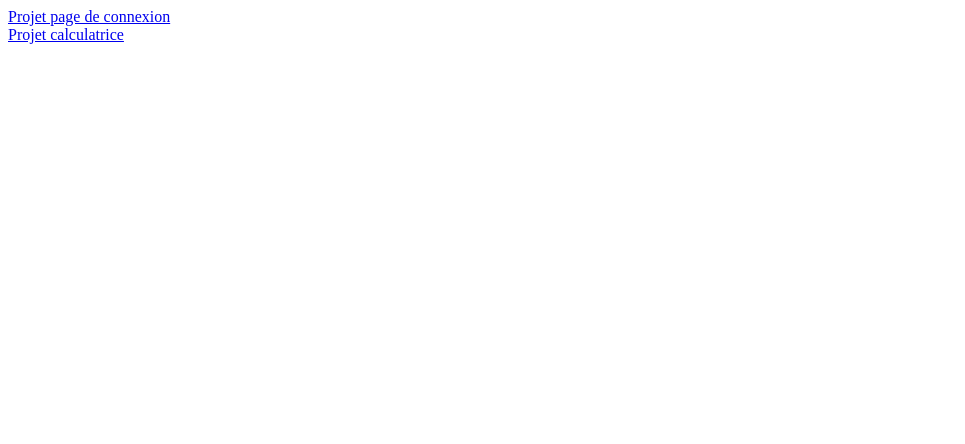
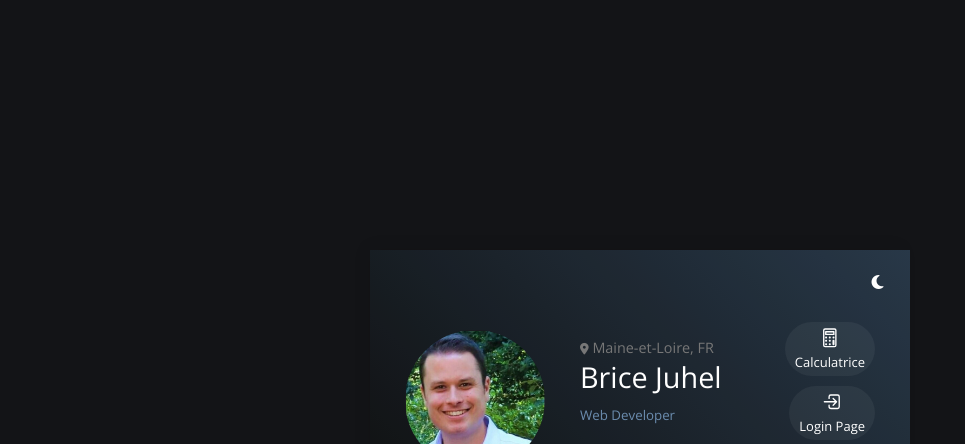
Before and after one commit to BriceJuhel/portfolio, a plain HTML site: page index.html in a window 1280 px wide. Shown: the top 444 px of the page, without its empty margins (0-965 px from the left). Drawn offline with nearby package versions, Linux system fonts and the light colour scheme.

Commit message:
Add files via upload

```diff
--- a/Projet Login Page/style.css
+++ b/Projet Login Page/style.css
@@ -56,7 +56,7 @@ h2 {
 
 input:focus ~ label,
 input:valid ~ label{
-top : -5px;
+top: -5px;
 }
 
 .inputbox input {
--- a/index.html
+++ b/index.html
@@ -1,14 +1,55 @@
 <!DOCTYPE html>
-<html lang="fr">
+<html lang="en">
 <head>
     <meta charset="UTF-8">
     <meta http-equiv="X-UA-Compatible" content="IE=edge">
     <meta name="viewport" content="width=device-width, initial-scale=1.0">
-    <title>Document</title>
+    <title>Portfolio Card</title>
+    <link rel="stylesheet" href="main.css">
+    <script src="https://kit.fontawesome.com/20cee36f21.js" crossorigin="anonymous"></script>
 </head>
-<body>
-    <a href="./Projet Login Page/loginpage.html">Projet page de connexion</a>
-    <br>
-    <a href="./Projet calculatrice/calculatrice.html">Projet calculatrice</a>
+<body id="body" class="theme--dark">
+    <input type="checkbox" id="menu">
+    <input type="checkbox" id="night">
+    <div id="container">
+        <div class="header">
+            <label for="night" class="night-mode" onclick="enableNight()">
+                <i class="fa-solid fa-moon"></i>
+            </label>
+        </div>
+        <section class="left-section">
+            <img src="profile.jpg" alt="" class="profile-pic">
+            <div class="profile-details">
+                <span class="profile-maps">
+                    <i class="fa-solid fa-location-dot"></i> Maine-et-Loire, FR
+                </span>
+                <p class="profile-name">Brice Juhel</p>
+                <span class="profile-summary">Web Developer</span>
+                <a href="#" class="profile-cv">Download CV</a>
+            </div>
+            <div class="profile-pils">
+                <span class="pils"><a href="./Projet calculatrice/calculatrice.html"><ion-icon name="calculator-outline"></ion-icon><br>Calculatrice</a></span>
+                <span class="pils"><a href="./Projet Login Page/loginpage.html"><ion-icon name="log-in-outline"></ion-icon><br> Login Page</a></span>
+
+                <span class="pils"><a href="https://www.linkedin.com/in/brice-juhel/"><i class="fa-brands fa-linkedin"></i> Linkedin</a></span>
+            </div>
+        </section>
+        <div class="front-smooth"></div>
+    </div>
+    <script>
+        let enableNight = () => {
+            var body = document.getElementById("body");
+            if (body.classList.contains('theme--light')) {
+                body.classList.remove('theme--light');
+                body.classList.add('theme--dark');
+            } else {
+                body.classList.remove('theme--dark');
+                body.classList.add('theme--light');
+            }
+        }
+
+    </script>
+    <script type="module" src="https://unpkg.com/ionicons@5.5.2/dist/ionicons/ionicons.esm.js"></script>
+    <script nomodule src="https://unpkg.com/ionicons@5.5.2/dist/ionicons/ionicons.js"></script>
 </body>
 </html>
--- /dev/null
+++ b/main.css
@@ -0,0 +1,289 @@
+@import url("https://fonts.googleapis.com/css?family=Open+Sans:300, 400,600&display=swap");
+* {
+  margin: 0;
+  -webkit-box-sizing: border-box;
+          box-sizing: border-box;
+}
+
+.theme--light {
+  --back: #dfdfec;
+  --element: linear-gradient(45deg, #bfbfd9, #fff);
+  --shadow: #bfbfd9;
+  --pils-back: rgba(0, 0, 0, 0.05);
+  --text-primary: #333;
+  --text-secondary: #555;
+  --text-third: #000;
+  --text-cv: #1a53ff;
+}
+
+.theme--dark {
+  --back: #131417;
+  --element: linear-gradient(45deg, #101010, #2c3e50);
+  --shadow: #3f5973;
+  --pils-back: rgba(255, 255, 255, 0.05);
+  --text-primary: white;
+  --text-secondary: #6b8cae;
+  --text-third: #777;
+  --text-cv: #ef5350;
+}
+
+input[type="checkbox"] {
+  z-index: -1;
+  display: none;
+}
+
+a:visited, a:link {
+  text-decoration: none;
+}
+
+html, body {
+  background: var(--back);
+  display: -webkit-box;
+  display: -ms-flexbox;
+  display: flex;
+  width: 100%;
+  height: 100%;
+  -webkit-box-align: center;
+      -ms-flex-align: center;
+          align-items: center;
+  -webkit-box-pack: center;
+      -ms-flex-pack: center;
+          justify-content: center;
+  font-family: 'Open Sans', sans-serif;
+  font-size: .9rem;
+  -ms-flex-negative: 0;
+      flex-shrink: 0;
+  -webkit-transition: all .3s ease;
+  transition: all .3s ease;
+}
+
+#container {
+  position: relative;
+  background: var(--element);
+  -webkit-box-shadow: -5px -5px 15px -4px rgba(0, 0, 0, 0.1);
+          box-shadow: -5px -5px 15px -4px rgba(0, 0, 0, 0.1);
+  overflow: hidden;
+  -webkit-transition: all .6s;
+  transition: all .6s;
+  -webkit-transform: scale(0.6);
+          transform: scale(0.6);
+  -webkit-animation: fade_in 1s forwards;
+          animation: fade_in 1s forwards;
+  opacity: 0;
+}
+
+#container .header {
+  position: absolute;
+  width: 100%;
+  height: 65px;
+  z-index: 50;
+}
+
+#container .header .night-mode {
+  position: absolute;
+  right: 0;
+  text-align: center;
+  margin: 10px;
+  width: 45px;
+  height: 45px;
+  border-radius: 50%;
+  cursor: pointer;
+}
+
+#container .header .night-mode:hover {
+  background: rgba(100, 100, 100, 0.1);
+}
+
+#container .header .night-mode:active {
+  background: rgba(100, 100, 100, 0.3);
+}
+
+#container .header .night-mode i {
+  line-height: 45px;
+  color: var(--text-primary);
+  font-size: 16px;
+}
+
+#container .left-section {
+  height: 100%;
+  background: rgba(0, 0, 0, 0.1);
+  display: -webkit-box;
+  display: -ms-flexbox;
+  display: flex;
+  position: relative;
+  -webkit-box-pack: space-evenly;
+      -ms-flex-pack: space-evenly;
+          justify-content: space-evenly;
+  -webkit-box-align: center;
+      -ms-flex-align: center;
+          align-items: center;
+  -ms-flex-line-pack: center;
+      align-content: center;
+  padding: 20px;
+}
+
+#container .left-section .profile-pic {
+  width: 140px;
+  -ms-flex-preferred-size: 140px;
+      flex-basis: 140px;
+  -ms-flex-negative: 0;
+      flex-shrink: 0;
+  border-radius: 50%;
+  -webkit-box-shadow: inset 0 0 10px 6px rgba(0, 0, 0, 0.2);
+          box-shadow: inset 0 0 10px 6px rgba(0, 0, 0, 0.2);
+}
+
+#container .left-section .profile-details {
+  margin-left: 20px;
+}
+
+#container .left-section .profile-details .profile-name {
+  color: var(--text-primary);
+  font-size: 2rem;
+  padding-bottom: 10px;
+}
+
+#container .left-section .profile-details .profile-maps {
+  display: block;
+  color: var(--text-third);
+  font-size: 1rem;
+}
+
+#container .left-section .profile-details .profile-maps i {
+  color: var(--text-third);
+  font-size: .8rem;
+}
+
+#container .left-section .profile-details .profile-summary {
+  color: var(--text-secondary);
+  font-size: .925rem;
+}
+
+#container .left-section .profile-details .profile-cv {
+  display: block;
+  margin-top: 20px;
+  color: var(--text-cv);
+  font-weight: 700;
+}
+
+.profile-pils {
+  display: -webkit-box;
+  display: -ms-flexbox;
+  display: flex;
+  text-align: center;
+  -ms-flex-wrap: wrap;
+      flex-wrap: wrap;
+  -ms-flex-line-pack: justify;
+      align-content: space-between;
+
+}
+
+.profile-pils .pils {
+  background: var(--pils-back);
+  -webkit-box-shadow: inset 0 0 0 1px var(--border), 0 10px 30px -10px rgba(0, 0, 0, 0.12);
+          box-shadow: inset 0 0 0 1px var(--border), 0 10px 30px -10px rgba(0, 0, 0, 0.12);
+  border-radius: 60px;
+  font-size: 13px;
+  -webkit-transition: all .3s;
+  transition: all .3s;
+  cursor: pointer;
+  margin: 5px;
+  color: var(--text-primary);
+}
+
+.profile-pils .pils a, .profile-pils .pils a:visited, .profile-pils .pils a:link {
+  display: block;
+  text-decoration: none;
+  color: var(--main-2-fore);
+  padding: 5px 10px;
+}
+
+.profile-pils .pils a i, .profile-pils .pils a:visited i, .profile-pils .pils a:link i {
+  padding-right: 2px;
+}
+
+.profile-pils .pils:nth-child(1):hover {
+  -webkit-box-shadow: inset 0 0 0 1px #6f95fe, 0 10px 35px -10px #6f95fe;
+          box-shadow: inset 0 0 0 1px #6f95fe, 0 10px 35px -10px #6f95fe;
+}
+
+.profile-pils .pils:nth-child(1):hover i {
+  color: #6f95fe;
+}
+
+.profile-pils .pils:nth-child(2):hover {
+  -webkit-box-shadow: inset 0 0 0 1px #fff, 0 10px 30px -10px rgba(100, 100, 100, 0.6);
+          box-shadow: inset 0 0 0 1px #fff, 0 10px 30px -10px rgba(100, 100, 100, 0.6);
+}
+
+.profile-pils .pils:nth-child(2):hover i {
+  color: #fff;
+}
+
+.profile-pils .pils:nth-child(3):hover {
+  -webkit-box-shadow: inset 0 0 0 1px #f154ff, 0 10px 35px -10px rgba(255, 59, 245, 0.5);
+          box-shadow: inset 0 0 0 1px #f154ff, 0 10px 35px -10px rgba(255, 59, 245, 0.5);
+}
+
+.profile-pils .pils:nth-child(3):hover i {
+  color: #f154ff;
+}
+
+.profile-pils .pils:nth-child(4):hover {
+  -webkit-box-shadow: inset 0 0 0 1px #163ca3, 0 10px 30px -10px rgba(13, 60, 121, 0.5);
+          box-shadow: inset 0 0 0 1px #163ca3, 0 10px 30px -10px rgba(13, 60, 121, 0.5);
+}
+
+.profile-pils .pils:nth-child(4):hover i {
+  color: #163ca3;
+}
+
+ion-icon {
+  font-size: 1.5rem;
+}
+
+@media (min-width: 768px) {
+  #container {
+    width: 540px;
+    height: 300px;
+  }
+  #container .left-section {
+    width: 100%;
+    -webkit-box-orient: horizontal;
+    -webkit-box-direction: normal;
+        -ms-flex-direction: row;
+            flex-direction: row;
+  }
+  .profile-pic {
+    margin: 0 15px;
+  }
+  .profile-details {
+    -ms-flex-preferred-size: 400px;
+        flex-basis: 400px;
+  }
+  .profile-pils {
+    -webkit-box-pack: end;
+        -ms-flex-pack: end;
+            justify-content: flex-end;
+    margin: 0px 10px;
+    -ms-flex-preferred-size: 240px;
+        flex-basis: 240px;
+  }
+}
+
+@-webkit-keyframes fade_in {
+  to {
+    opacity: 1;
+    -webkit-transform: scale(1);
+            transform: scale(1);
+  }
+}
+
+@keyframes fade_in {
+  to {
+    opacity: 1;
+    -webkit-transform: scale(1);
+            transform: scale(1);
+  }
+}
+/*# sourceMappingURL=main.css.map */
```
Also changed, not shown: profile.jpg (added).
